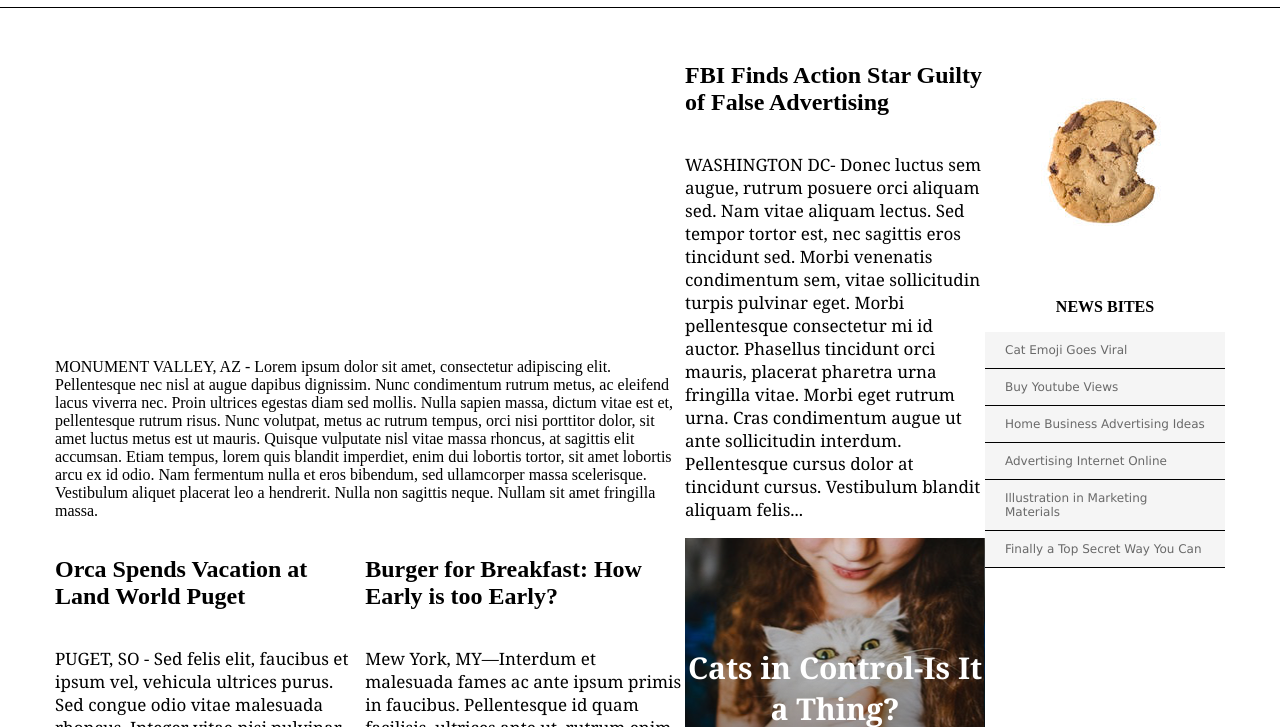
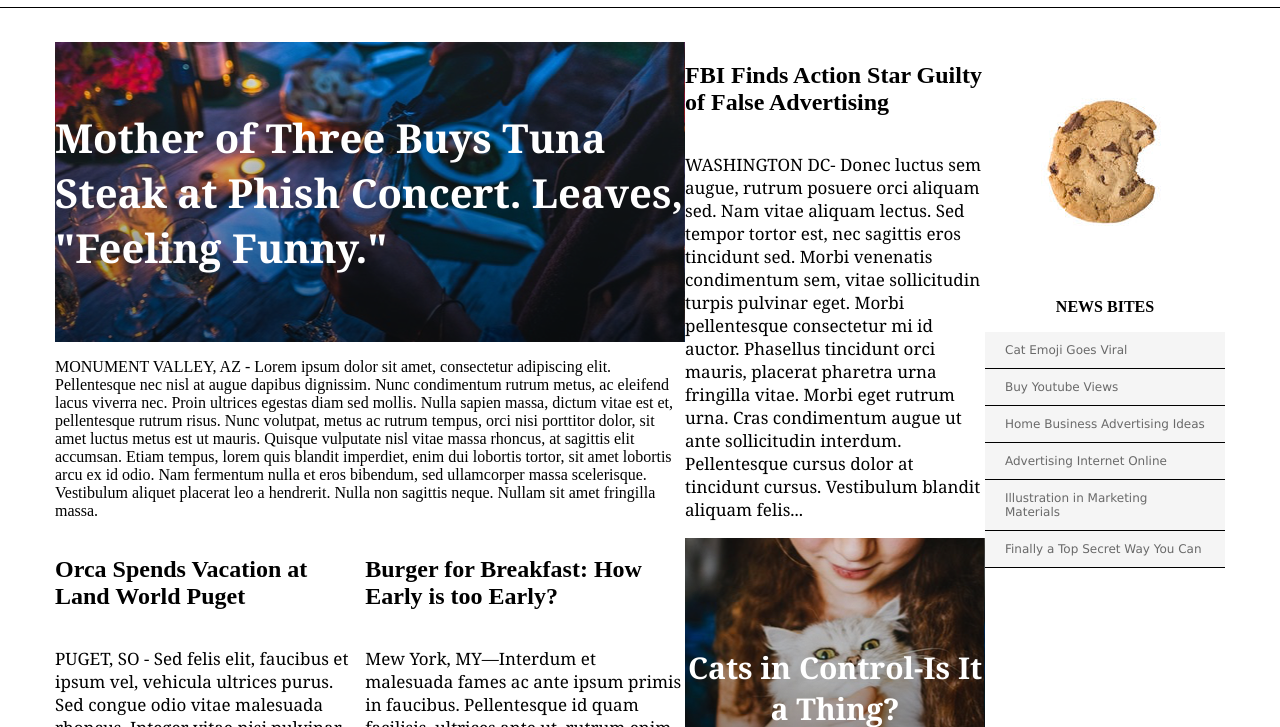
Before and after one commit to lisaschumann/u4_my_times, a plain HTML site: page index.html in a window 1280 px wide. Shown: the part 73-800 px from the top of the page. Drawn offline with Linux system fonts and the light colour scheme.

Commit message:
Top title pic.

```diff
--- a/css/style.css
+++ b/css/style.css
@@ -87,7 +87,7 @@ nav span a {
 }
 
 .leadstoryimage {
-    background-image: url("./images/img-story-main.png");
+    background-image: url("../images/img-story-main.png");
     height: 300px;
     align-items: center;
 }
```
